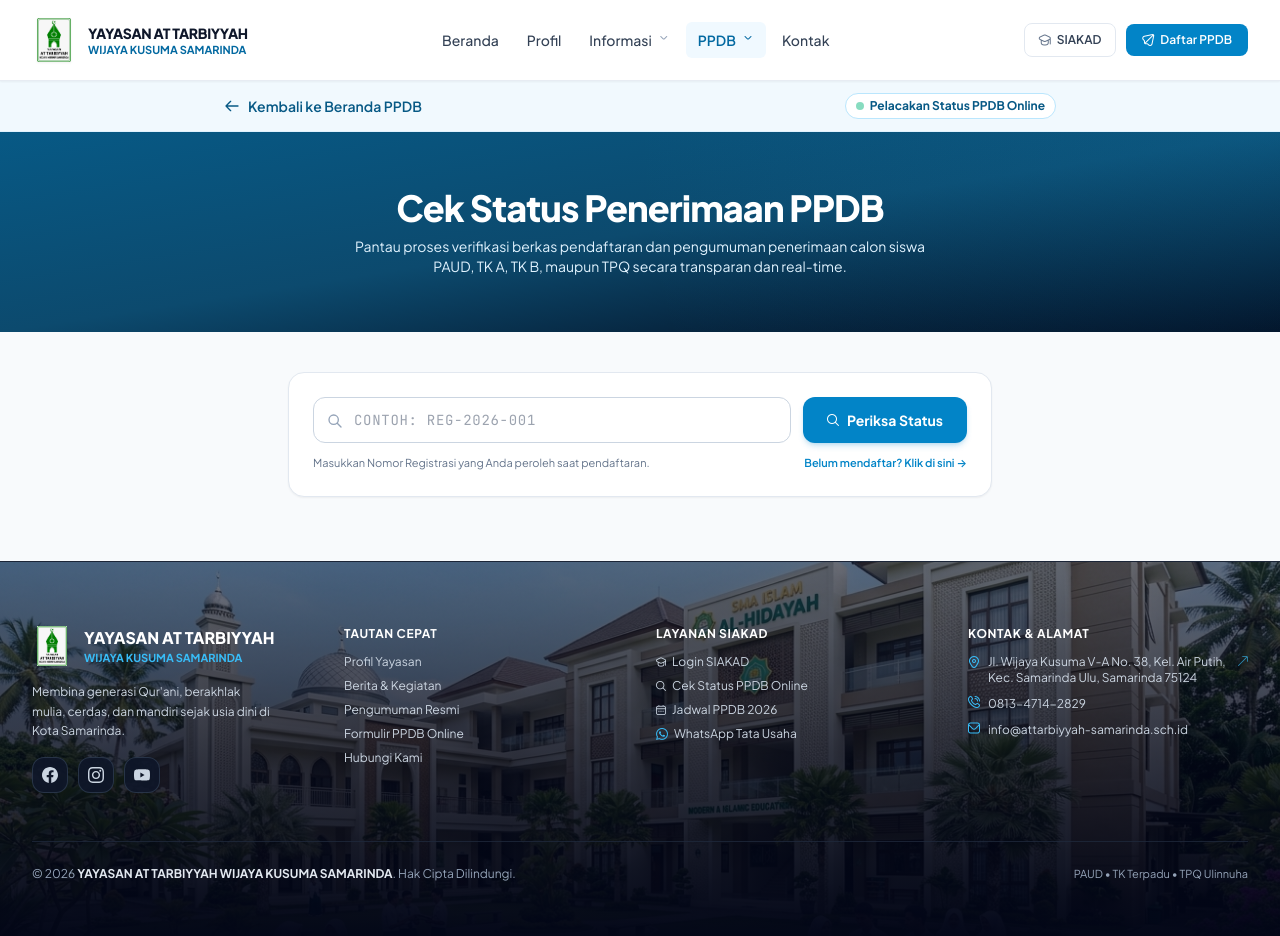
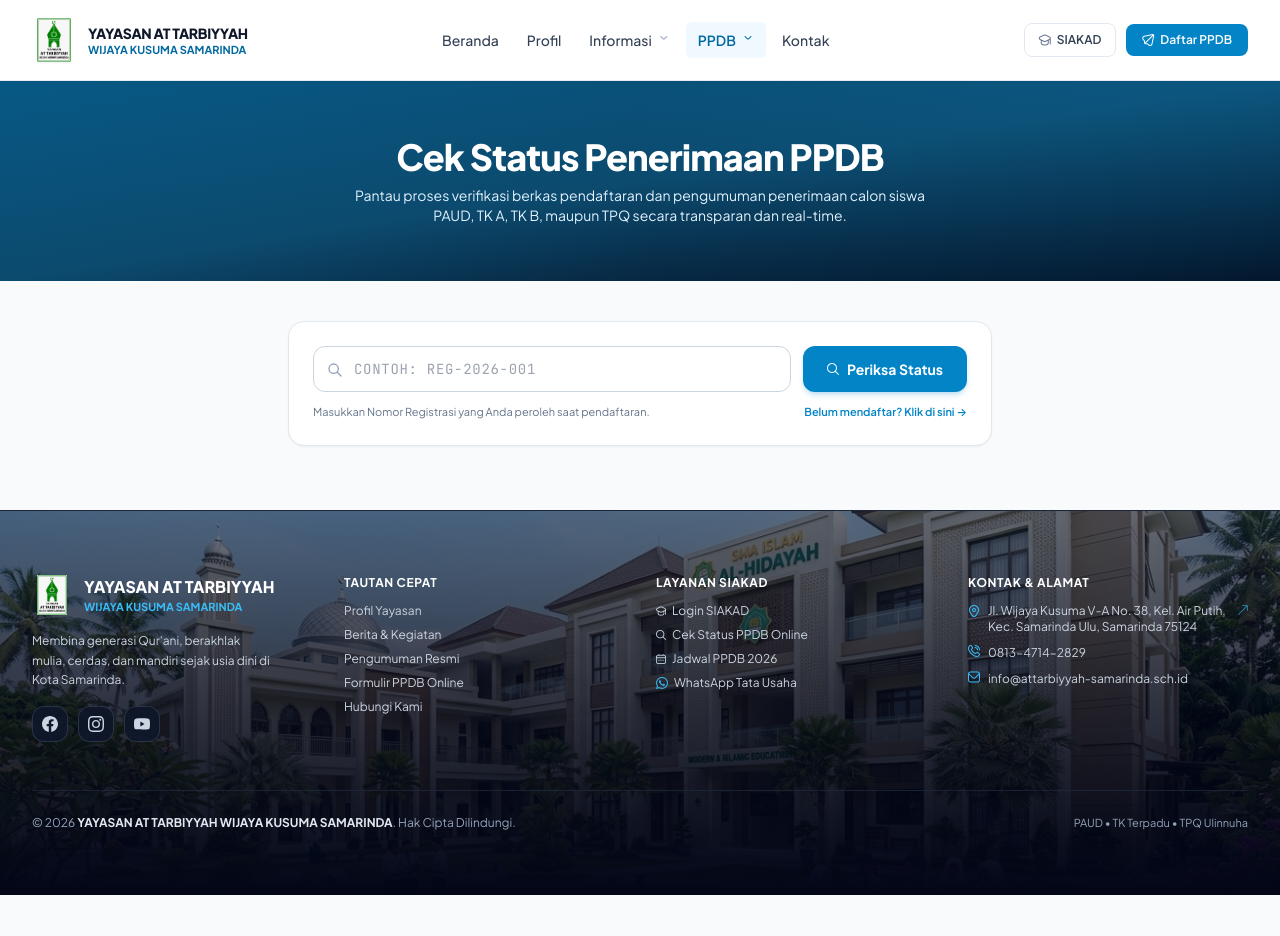
Before and after one commit to richqe6E/Source_code_yayasan, a website: page frontend/public/ppdb/status.html in a window 1280 px wide. After the commit the page ends 895 px from the top, so only its background shows below. Drawn offline with nearby package versions, Linux system fonts and the light colour scheme; no server answers.

Commit message:
refactor(ui): remove redundant sub-header strip on ppdb status page for a cleaner, unified layout

```diff
--- a/frontend/public/ppdb/status.html
+++ b/frontend/public/ppdb/status.html
@@ -29,20 +29,6 @@
 <body class="font-sans bg-slate-50 text-slate-800 antialiased flex flex-col min-h-screen selection:bg-primary-600 selection:text-white">
 
   <div id="site-header"></div>
-
-  <!-- Sub-header PPDB context -->
-  <div class="bg-primary-50/80 border-b border-primary-100">
-    <div class="max-w-4xl mx-auto px-4 sm:px-6 lg:px-8 py-3 flex justify-between items-center">
-      <a href="../ppdb.html" class="inline-flex items-center gap-2 text-xs sm:text-sm text-primary-800 hover:text-primary-900 font-semibold transition">
-        <svg class="w-4 h-4" fill="none" stroke="currentColor" viewBox="0 0 24 24"><path stroke-linecap="round" stroke-linejoin="round" stroke-width="2" d="M10 19l-7-7m0 0l7-7m-7 7h18"/></svg>
-        <span>Kembali ke Beranda PPDB</span>
-      </a>
-      <div class="inline-flex items-center gap-1.5 text-xs font-bold text-primary-800 bg-white px-2.5 py-1 rounded-full border border-primary-200">
-        <span class="w-2 h-2 rounded-full bg-emerald-500 animate-pulse"></span>
-        <span>Pelacakan Status PPDB Online</span>
-      </div>
-    </div>
-  </div>
 
   <section class="bg-gradient-to-br from-primary-800 via-primary-900 to-slate-950 text-white py-10 sm:py-14 relative overflow-hidden">
     <div class="absolute inset-0 bg-[radial-gradient(circle_at_top_right,rgba(14,165,233,0.15),transparent_50%)]"></div>
```
